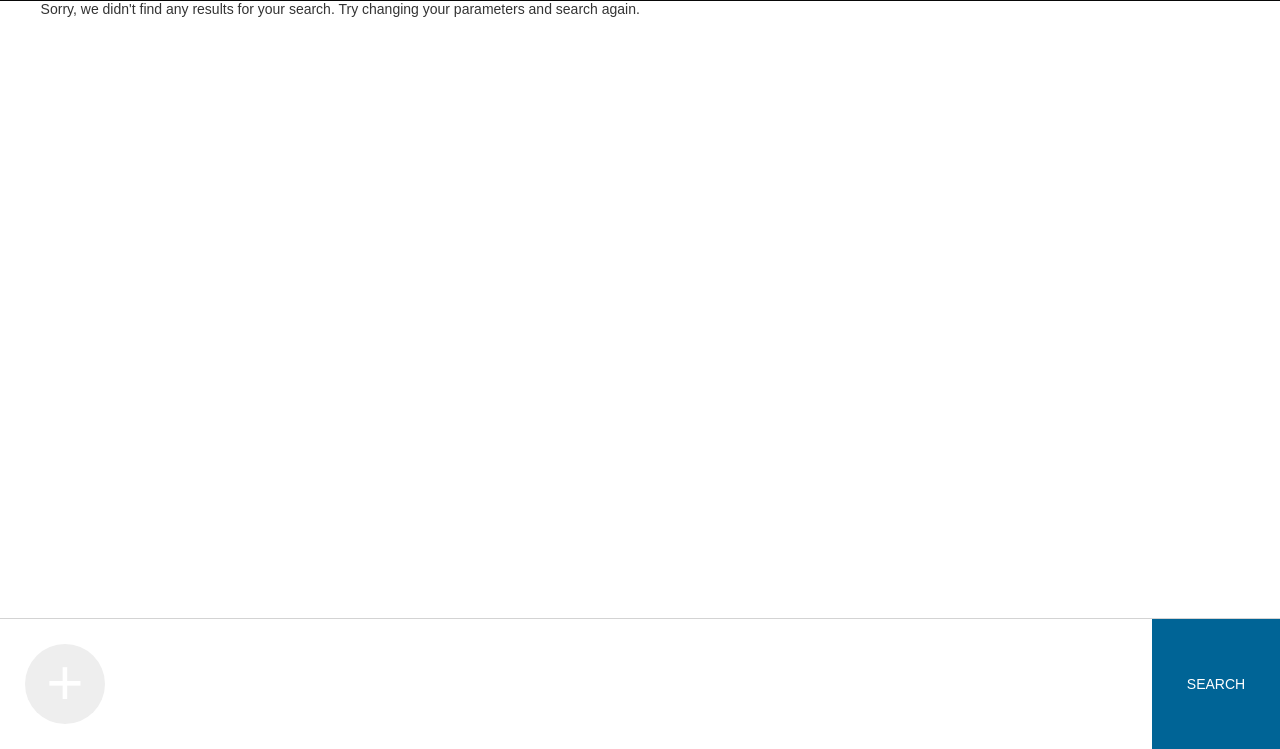
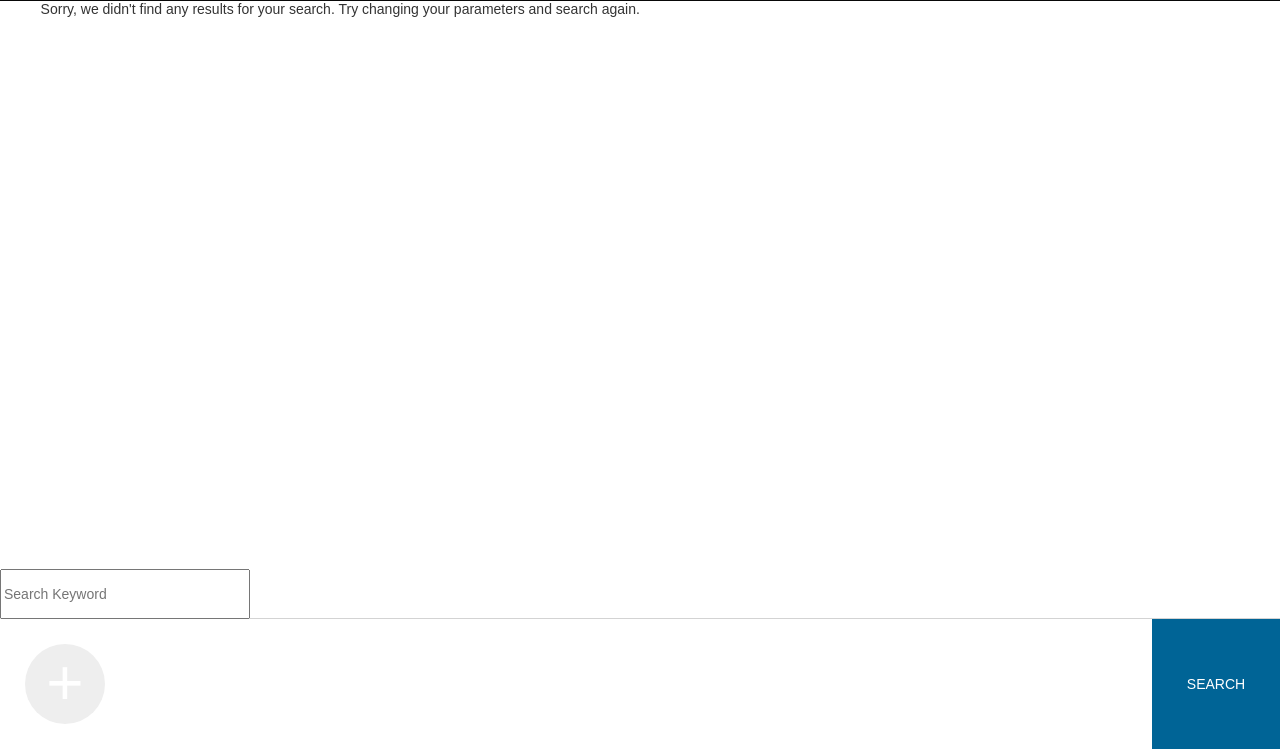
Before and after one commit to vialab/OpenSSH-Doc-Analyzer, a Flask app: template templates/analyzer.html in a window 1280 px wide. Shown: the part 51-800 px from the top of the page. Run offline with Flask 2, Linux system fonts and the light colour scheme; the template is opened without the code that fills it, so the values that code supplies are empty; parts of the project's set-up code (start-up, migrations or seed data) failed here and were passed over; some libraries are stand-ins or nearby versions.

Commit message:
Keyword search dialog

```diff
--- a/file_upload.py
+++ b/file_upload.py
@@ -47,7 +47,7 @@ strPath = "/Users/jayrsawal/Documents"
 
 @app.route("/")
 def index():
-    countKeywords()
+    # countKeywords()
     # tm.tfidf_vect.fit(tm.tf)
     # tm.saveModel()
     # saveStopWords()
--- a/static/css/base.css
+++ b/static/css/base.css
@@ -10,7 +10,8 @@ body div.navbar {
 
 #search-result-container, #add-term, #search-box
 , #search-box table, #search-dialog, #search-dialog-title
-, #search-dialog svg, #search-dialog .slider, .term-container {
+, #search-dialog svg, #search-dialog .slider, .term-container
+, #search-keyword-dialog {
     -webkit-transition: all 0.2s ease;
     transition: all 0.2s ease;
 }
@@ -76,6 +77,16 @@ ul.doc-term li {
     z-index: 2;
     background-color: white;
     border-top: 1px solid lightgray;
+}
+
+#search-keyword-box {
+    position: absolute;
+    top: -50px;
+}
+
+#search-keyword-box #search-keyword {
+    height: 50px;
+    min-width: 250px;
 }
 
 #search-term-box {
@@ -263,7 +274,7 @@ text {
     stroke-width: 1.2px;
 }
 
-#search-dialog {
+#search-dialog, #search-keyword-dialog {
     position: fixed;
     top: 0;
     left: 0;
--- a/static/js/analyzer.js
+++ b/static/js/analyzer.js
@@ -1,4 +1,4 @@
-var searching = true, peeking = false; // toggle modes
+var searching = true, peeking = false, keyword_searching = true; // toggle modes
 var target = ""; // retain which element we are editting
 var target_parent = ""; // element parent
 var target_index = ""; // element tier index
@@ -62,20 +62,40 @@ $("#add-term").on("click", function() {
 // if we resize the screen, close the search dialog and adjust elements
 $(window).on("resize", function() {
     searching = true;
+    keyword_searching = true;
     toggleSearchDialog();
+    toggleKeywordDialog();
+});
+
+$("#search-keyword").on("input", function() {
+    if(!keyword_searching) {
+        if($(this).val() != "") {
+            toggleKeywordDialog();
+        }
+    } else {
+        if($(this).val() == "") {
+            toggleKeywordDialog();
+        }
+    }
 });
 
 $(document).keyup(function(e) {
     // doesn't matter if search dialog closed
-    if(!searching) {
+    if(!searching && !keyword_searching) {
         return;
     }
     if (e.keyCode === 27) { // ESC key
-        toggleSearchDialog();
+        if(searching) {
+            toggleSearchDialog();
+        }
+        if(keyword_searching) {
+            toggleKeywordDialog();
+        }
     }
 });
 
 $(document).ready(function() {
+    toggleKeywordDialog();
     toggleSearchDialog();
     // instantiate drag and drop elems
     $("#search-term-box").sortable({
@@ -89,6 +109,20 @@ function deleteTerm(self) {
     $(self).parent().remove();
     if(searching) {
         toggleSearchDialog();
+    }
+}
+
+// open or close keyword search dialog
+function toggleKeywordDialog() {
+    if(keyword_searching) {
+        $("#search-keyword-dialog").css("left", -$(window).width()-75);
+        keyword_searching = false;
+    } else {
+        if(searching) {
+            toggleSearchDialog();
+        }
+        $("#search-keyword-dialog").css("left", 0);
+        keyword_searching = true;
     }
 }
 
@@ -110,6 +144,9 @@ function toggleSearchDialog() {
         peeking = false;
         $(".term-container").removeClass("selected");
     } else {
+        if(keyword_searching) {
+            toggleKeywordDialog();
+        }
         // need to open
         $("#search-dialog").css("left", 0);
         $("#search-result-container").css({
--- a/templates/analyzer.html
+++ b/templates/analyzer.html
@@ -13,7 +13,15 @@
         <span>&times;</span>
     </button>
 </div>
+<div id="search-keyword-dialog">
+    <button class="close" onclick="toggleKeywordDialog();">
+        <span>&times;</span>
+    </button>
+</div>
 <div id="search-term-container">
+    <div id="search-keyword-box">
+        <input type="text" id="search-keyword" placeholder="Search Keyword"/>
+    </div>
     <div id="search-term-box">
         <div id="add-term"><span>+</span></div>
     </div>
```
